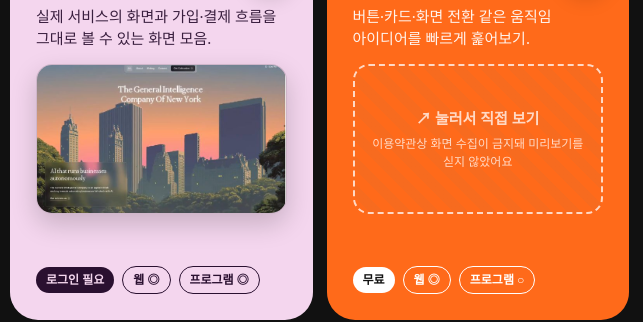
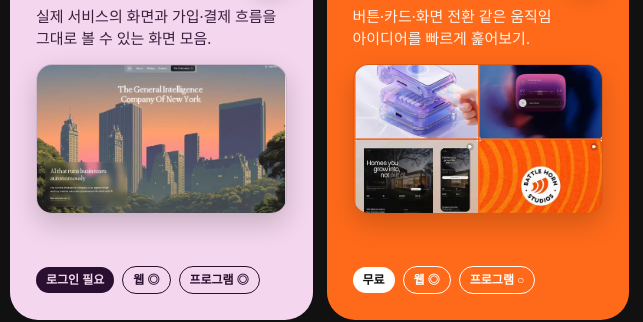
Before and after one commit to roughkyo/design_reference, a plain HTML site: page index.html in a window 1280 px wide. Shown: the part 465-787 px from the top of the page, 637-1280 px from the left. Drawn offline with Linux system fonts and the light colour scheme; a web font is replaced by a local one.

Commit message:
허브: Dribbble 카드에 사용자가 준 인기 샷 4개를 모아 미리보기로 넣기
Co-Authored-By: Claude Opus 5.5 <noreply@anthropic.com>

```diff
--- a/index.html
+++ b/index.html
@@ -200,7 +200,7 @@ a{color:inherit}
       <span class="role">움직임 · 애니메이션</span>
       <h3 class="display">Dribbble</h3>
       <p class="desc">버튼·카드·화면 전환 같은 움직임 아이디어를 빠르게 훑어보기.</p>
-      <figure class="shot none"><span>↗ 눌러서 직접 보기</span><small>이용약관상 화면 수집이 금지돼 미리보기를 싣지 않았어요</small></figure>
+      <figure class="shot"><img style="object-position:center" src="img/dribbble.jpg" alt="Dribbble 인기 애니메이션 샷 4개 미리보기" loading="lazy" width="648" height="488"></figure>
       <div class="meta"><span class="badge">무료</span><span class="badge ghost">웹 ◎</span><span class="badge ghost">프로그램 ○</span></div>
     </a>
 
```
Also changed, not shown: img/dribbble.jpg (added).
